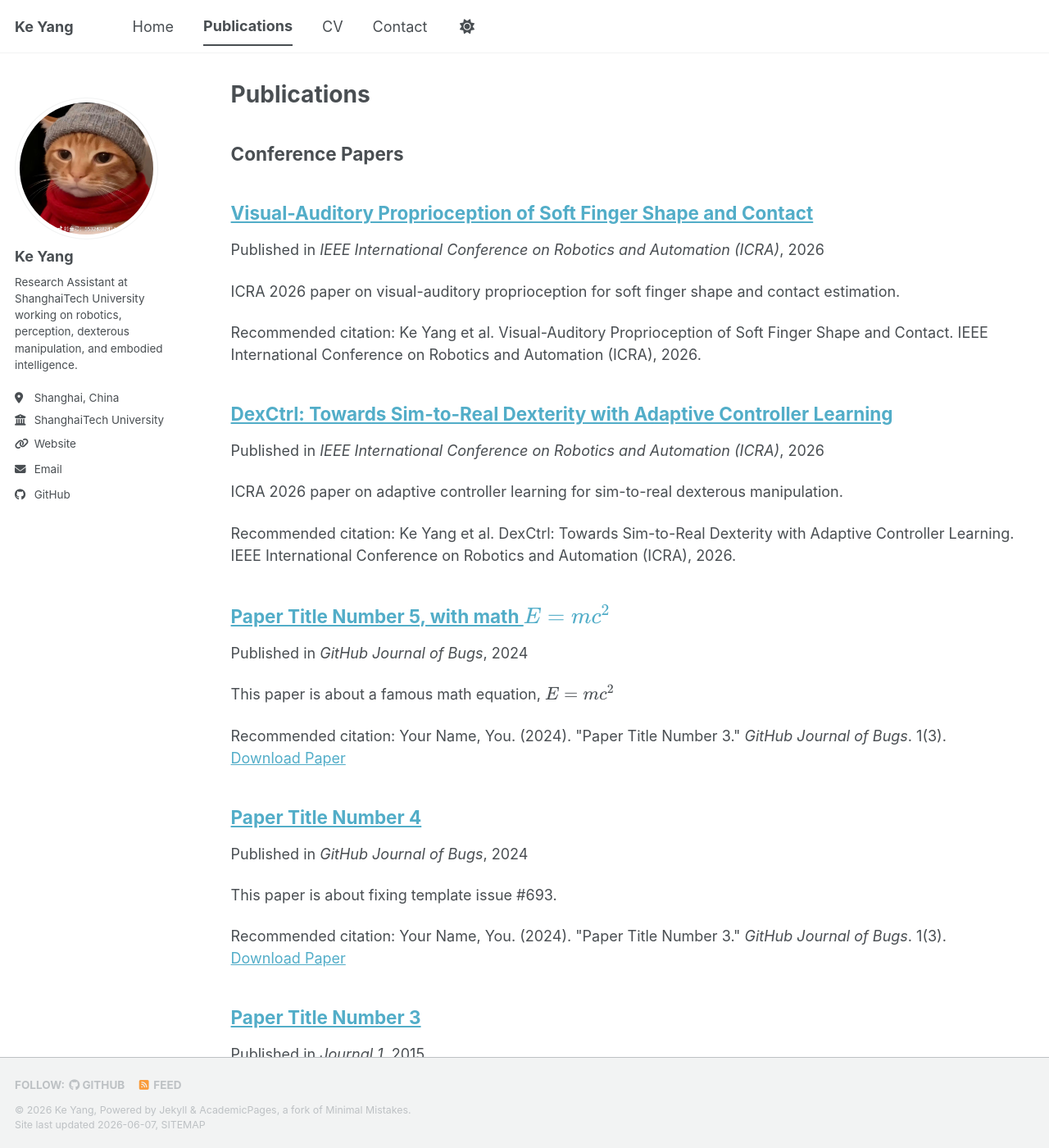
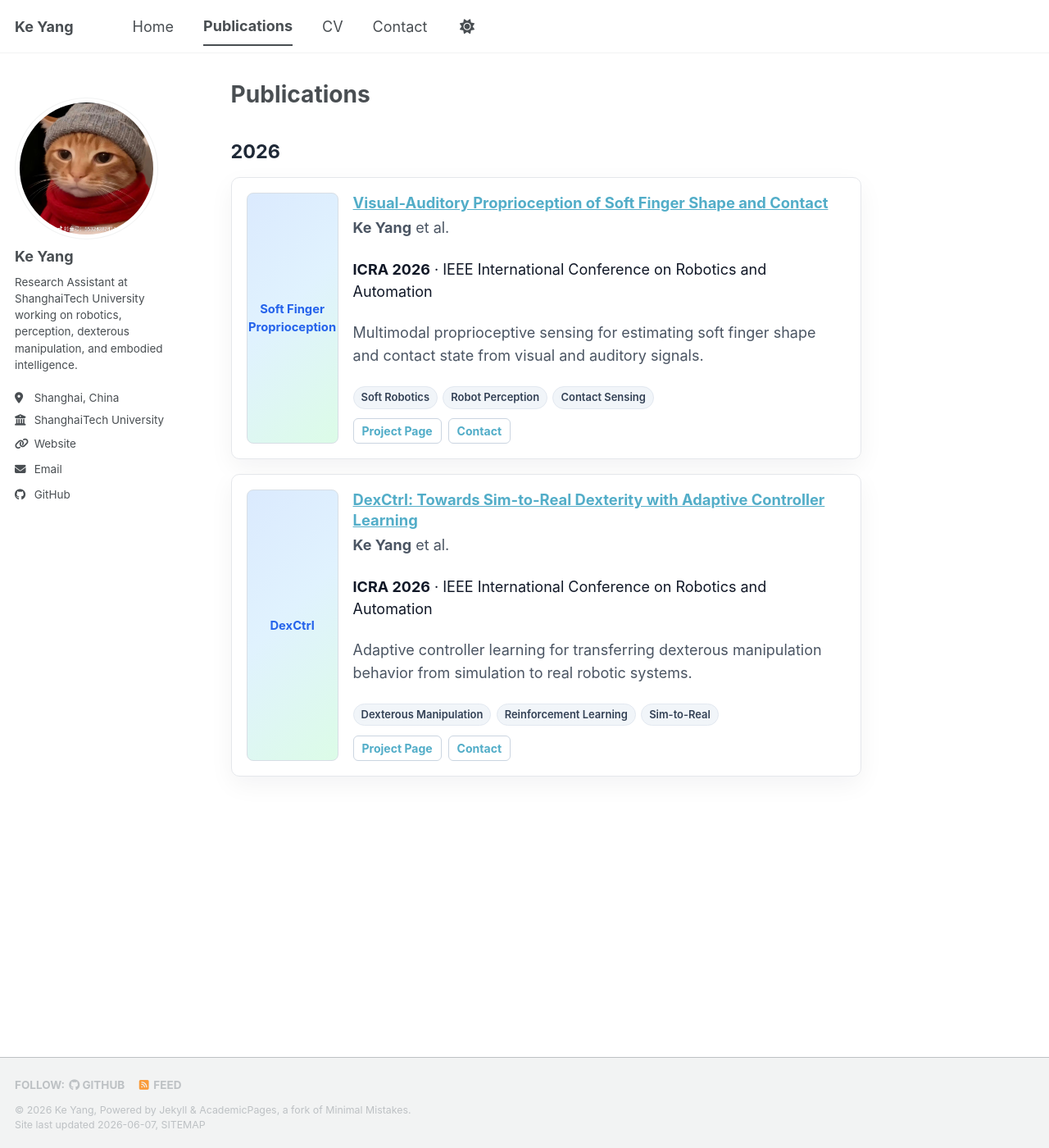
Before and after one commit to Rookie629/Rookie629.github.io, a Jekyll site: the page built from _pages/publications.md, in a window 1280 px wide and 1400 px high. Shown: the whole window at 82% size. Built offline with Jekyll 4.4.1, drawn with Linux system fonts in a browser that asks for light colours; a script bundle is joined from its source files by our own code; library files that are not in the unit come from our copies; part of the change alters nothing that is shown; some of the changed text lies outside the part shown.

Commit message:
Restyle publications section

```diff
--- a/_pages/publications.md
+++ b/_pages/publications.md
@@ -1,14 +1,145 @@
 ---
-layout: archive
+layout: single
 title: "Publications"
 permalink: /publications/
 author_profile: true
+classes: wide
 ---
 
-{% include base_path %}
+<style>
+.pub-year {
+  margin: 1.3rem 0 0.8rem;
+  color: #1f2937;
+  font-size: 1.3rem;
+  font-weight: 700;
+}
+.pub-list {
+  display: grid;
+  gap: 1rem;
+  margin-bottom: 1.6rem;
+}
+.pub-card {
+  display: grid;
+  grid-template-columns: 112px 1fr;
+  gap: 1rem;
+  border: 1px solid #e5e7eb;
+  border-radius: 10px;
+  padding: 1rem;
+  background: #fff;
+  box-shadow: 0 10px 30px rgba(15, 23, 42, 0.05);
+}
+.pub-thumb {
+  min-height: 92px;
+  border-radius: 8px;
+  background: linear-gradient(135deg, #dbeafe 0%, #e0f2fe 45%, #dcfce7 100%);
+  border: 1px solid #d7dee5;
+  display: flex;
+  align-items: center;
+  justify-content: center;
+  color: #2563eb;
+  font-weight: 700;
+  font-size: 0.82rem;
+  text-align: center;
+  padding: 0.5rem;
+}
+.pub-card h3 {
+  margin: 0 0 0.25rem;
+  font-size: 1.02rem;
+  line-height: 1.35;
+}
+.pub-authors {
+  margin: 0.15rem 0;
+  color: #4b5563;
+  font-size: 0.92rem;
+}
+.pub-venue {
+  margin: 0.2rem 0 0.55rem;
+  color: #111827;
+  font-size: 0.92rem;
+}
+.pub-desc {
+  margin: 0.4rem 0 0.65rem;
+  color: #4b5563;
+  font-size: 0.92rem;
+  line-height: 1.55;
+}
+.pub-tags {
+  display: flex;
+  flex-wrap: wrap;
+  gap: 0.35rem;
+  margin: 0.55rem 0;
+}
+.pub-tag {
+  border-radius: 999px;
+  background: #f1f5f9;
+  border: 1px solid #e2e8f0;
+  color: #334155;
+  padding: 0.16rem 0.5rem;
+  font-size: 0.72rem;
+  font-weight: 600;
+}
+.pub-links {
+  display: flex;
+  flex-wrap: wrap;
+  gap: 0.45rem;
+  margin-top: 0.65rem;
+}
+.pub-links a {
+  border: 1px solid #cbd5e1;
+  border-radius: 6px;
+  padding: 0.22rem 0.55rem;
+  font-size: 0.78rem;
+  font-weight: 700;
+  text-decoration: none;
+}
+@media (max-width: 640px) {
+  .pub-card {
+    grid-template-columns: 1fr;
+  }
+  .pub-thumb {
+    min-height: 70px;
+  }
+}
+</style>
 
-## Conference Papers
+<div class="pub-year">2026</div>
 
-{% for post in site.publications reversed %}
-  {% include archive-single.html %}
-{% endfor %}
+<div class="pub-list">
+  <article class="pub-card">
+    <div class="pub-thumb">Soft Finger<br>Proprioception</div>
+    <div>
+      <h3><a href="/publications/visual-auditory-proprioception/">Visual-Auditory Proprioception of Soft Finger Shape and Contact</a></h3>
+      <p class="pub-authors"><strong>Ke Yang</strong> et al.</p>
+      <p class="pub-venue"><strong>ICRA 2026</strong> · IEEE International Conference on Robotics and Automation</p>
+      <p class="pub-desc">Multimodal proprioceptive sensing for estimating soft finger shape and contact state from visual and auditory signals.</p>
+      <div class="pub-tags">
+        <span class="pub-tag">Soft Robotics</span>
+        <span class="pub-tag">Robot Perception</span>
+        <span class="pub-tag">Contact Sensing</span>
+      </div>
+      <div class="pub-links">
+        <a href="/publications/visual-auditory-proprioception/">Project Page</a>
+        <a href="mailto:ky2276@nyu.edu">Contact</a>
+      </div>
+    </div>
+  </article>
+
+  <article class="pub-card">
+    <div class="pub-thumb">DexCtrl</div>
+    <div>
+      <h3><a href="/publications/dexctrl/">DexCtrl: Towards Sim-to-Real Dexterity with Adaptive Controller Learning</a></h3>
+      <p class="pub-authors"><strong>Ke Yang</strong> et al.</p>
+      <p class="pub-venue"><strong>ICRA 2026</strong> · IEEE International Conference on Robotics and Automation</p>
+      <p class="pub-desc">Adaptive controller learning for transferring dexterous manipulation behavior from simulation to real robotic systems.</p>
+      <div class="pub-tags">
+        <span class="pub-tag">Dexterous Manipulation</span>
+        <span class="pub-tag">Reinforcement Learning</span>
+        <span class="pub-tag">Sim-to-Real</span>
+      </div>
+      <div class="pub-links">
+        <a href="/publications/dexctrl/">Project Page</a>
+        <a href="mailto:ky2276@nyu.edu">Contact</a>
+      </div>
+    </div>
+  </article>
+</div>
```
